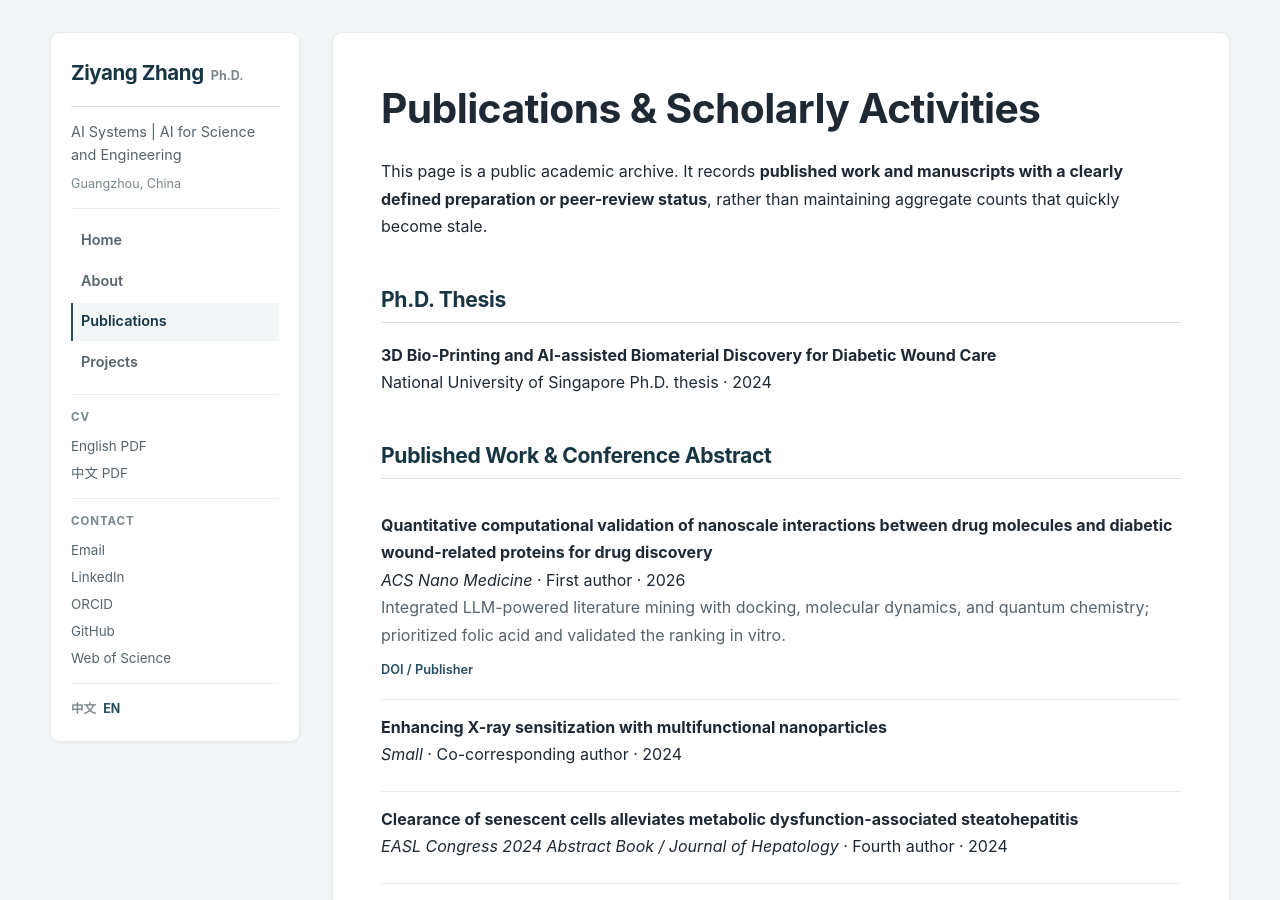
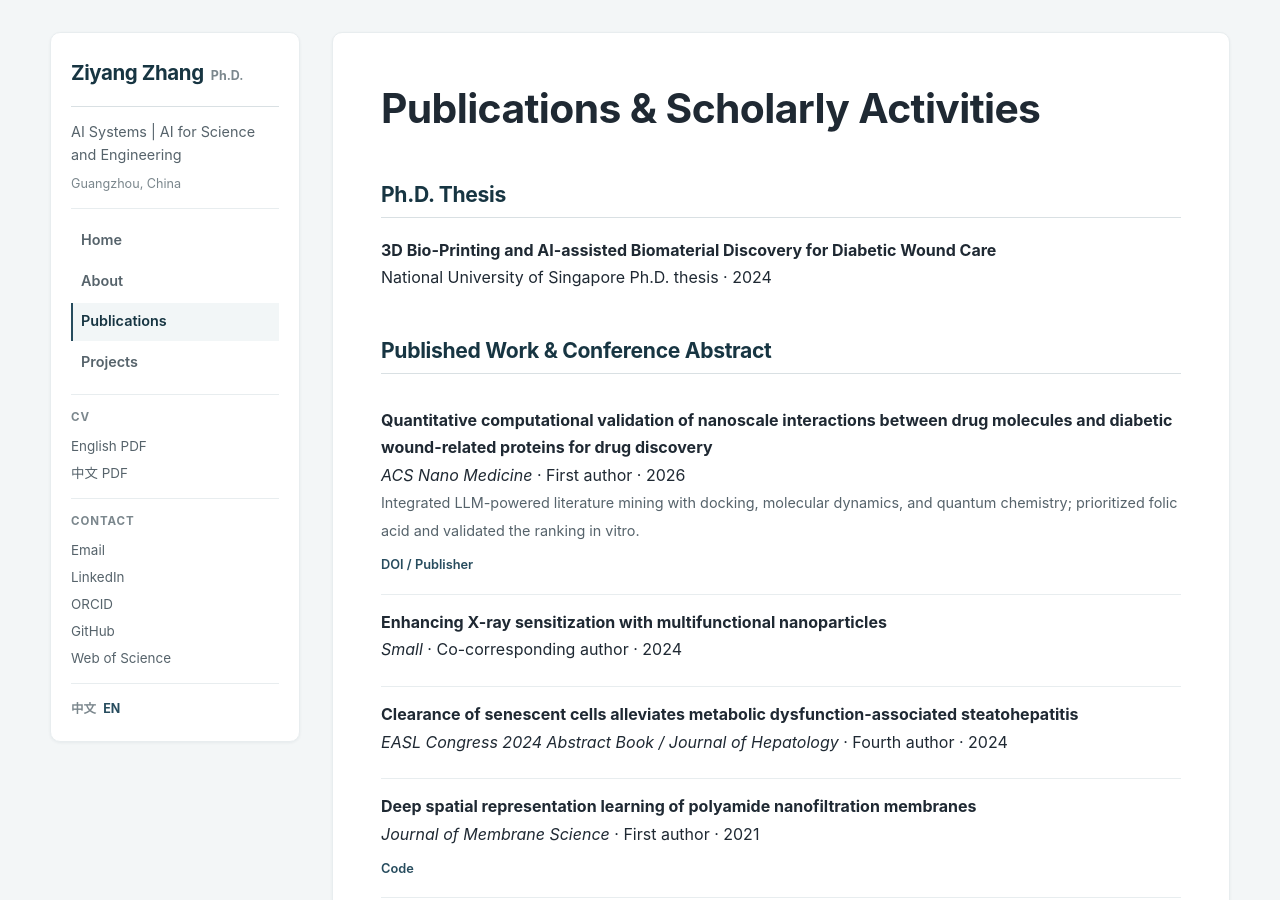
Before and after one commit to xianyu564/xianyu564.github.io, a Jekyll site: the page built from en/publications.md, in a window 1280 px wide and 900 px high. Built offline with Jekyll 4.4.1, drawn with Linux system fonts in a browser that asks for light colours; some of the changed text lies outside the part shown.

Commit message:
docs(publications): remove archive-maintenance commentary in English

```diff
--- a/en/publications.md
+++ b/en/publications.md
@@ -5,12 +5,9 @@ lang: en
 permalink: /en/publications/
 ---
 
-{% assign p = site.data.profile %}
 {% assign pubs = site.data.publications %}
 
 # Publications & Scholarly Activities
-
-This page is a public academic archive. It records **published work and manuscripts with a clearly defined preparation or peer-review status**, rather than maintaining aggregate counts that quickly become stale.
 
 ## Ph.D. Thesis
 
@@ -23,10 +20,10 @@ This page is a public academic archive. It records **published work and manuscri
 <div class="publication-item">
 <strong>{{ paper.title }}</strong><br>
 <em>{{ paper.venue }}</em> · {{ paper.role_en }} · {{ paper.year }}
-{% if paper.highlight_en %}<br><span style="color:var(--text-secondary);">{{ paper.highlight_en }}</span>{% endif %}
+{% if paper.highlight_en %}<br><span class="cv-detail">{{ paper.highlight_en }}</span>{% endif %}
 <div class="publication-links">
-{% if paper.url %}<a href="{{ paper.url }}" target="_blank">DOI / Publisher</a>{% endif %}
-{% if paper.code %}<a href="{{ paper.code }}" target="_blank">Code</a>{% endif %}
+{% if paper.url %}<a href="{{ paper.url }}" target="_blank" rel="noopener">DOI / Publisher</a>{% endif %}
+{% if paper.code %}<a href="{{ paper.code }}" target="_blank" rel="noopener">Code</a>{% endif %}
 </div>
 </div>
 {% endfor %}
@@ -36,14 +33,13 @@ This page is a public academic archive. It records **published work and manuscri
 {% for item in pubs.manuscripts %}
 <div class="publication-item">
 <strong>{{ item.title }}</strong>{% if item.venue %}<br><em>{{ item.venue }}</em>{% endif %}<br>
-<span style="color:var(--text-secondary);">{{ item.status_en }}</span>
+<span class="cv-detail">{{ item.status_en }}</span>
 </div>
 {% endfor %}
 
 ## Scholarly Activities
 
-{% for item in pubs.scholarly_activities %}
-- {{ item.en }}
+{% for item in pubs.scholarly_activities %}- {{ item.en }}
 {% endfor %}
 
 ## Patent
@@ -57,10 +53,5 @@ This page is a public academic archive. It records **published work and manuscri
 
 {{ pubs.software_copyrights.note_en }}
 
-{% for item in pubs.software_copyrights.items %}
-- {{ item.en }} (Reg. No. {{ item.reg }})
+{% for item in pubs.software_copyrights.items %}- {{ item.en }} (Reg. No. {{ item.reg }})
 {% endfor %}
-
----
-
-For public identity and contact information, see the [About]({{ site.baseurl }}/en/about/) page.
```
